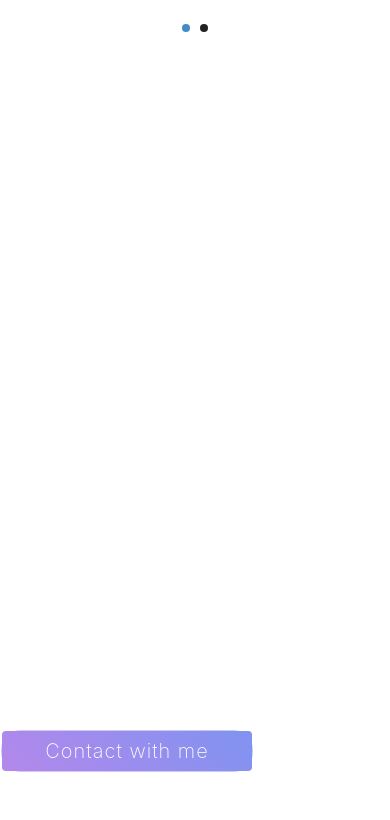
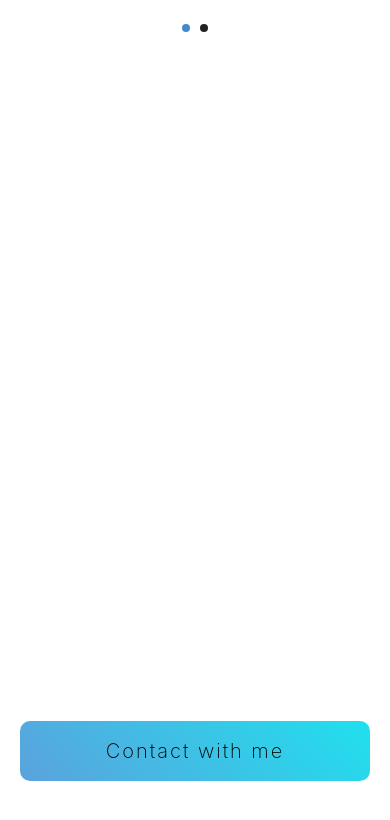
Before and after one commit to SlavaKittel/slavakittel.com, a website with bundled scripts: page index.html in a window 390 px wide. Shown: the part 3051-3871 px from the top of the page. Built offline with nearby package versions, Linux system fonts and the light colour scheme; files whose address does not match are found by name.

Commit message:
done glooey

```diff
--- a/css/mystylish.css
+++ b/css/mystylish.css
@@ -238,7 +238,6 @@ input[type="checkbox"]:checked + label {
   top: -27vw;
 }
 
-
 img {
   position: relative;
   transition: margin-left 0.3s ease;
@@ -275,7 +274,6 @@ img {
   .top3 {
     top: -45vw;
   }
-
 }
 
 /* ----- End SliderHoverEffect ----- */
@@ -296,27 +294,39 @@ img {
   height: 4px;
   border-radius: 3px;
   background-color: rgb(231, 230, 230);
-  transition: all .5s;
+  transition: all 0.5s;
 }
 
-.burger-menu .line-1 { top: 12px; }
-.burger-menu .line-2 { top: 22px; }
-.burger-menu .line-3 { top: 32px; }
+.burger-menu .line-1 {
+  top: 12px;
+}
+.burger-menu .line-2 {
+  top: 22px;
+}
+.burger-menu .line-3 {
+  top: 32px;
+}
 
-.burger-menu.toggled .line-2 { opacity: 0; }
-.burger-menu.toggled .line-1 { transform: translateY(10px) rotate(45deg); }
-.burger-menu.toggled .line-3 { transform: translateY(-10px) rotate(-45deg); }
+.burger-menu.toggled .line-2 {
+  opacity: 0;
+}
+.burger-menu.toggled .line-1 {
+  transform: translateY(10px) rotate(45deg);
+}
+.burger-menu.toggled .line-3 {
+  transform: translateY(-10px) rotate(-45deg);
+}
 
 /* ----- End Burger Menu ----- */
 
 /* ----- Start Gooey Effect ----- */
 
 .containergooey {
- display:flex;
+  display: flex;
   justify-content: center;
   align-items: center;
   height: 100vh;
- filter:url('#goo');
+  filter: url("#goo");
 }
 
 .button {
@@ -325,13 +335,13 @@ img {
   display: flex;
   justify-content: center;
   align-items: center;
- width: 250px;
- height: 40px;
- background: linear-gradient(45deg, #B388EB, #8093F1);
- border-radius: 4px;
- color: #FFF;
+  width: 350px;
+  height: 60px;
+  background: linear-gradient(45deg, rgb(91, 162, 221), rgb(32, 224, 238));
+  border-radius: 10px;
+  color: rgb(0, 0, 0);
   font-size: 20px;
- letter-spacing: 1px;
+  letter-spacing: 2px;
   font-weight: 200;
 }
 
@@ -339,43 +349,50 @@ img {
   opacity: 1;
   position: relative;
   margin: 8px;
- width: 40px;
- height: 40px;
- border-radius: 100%;
+  width: 60px;
+  height: 60px;
+  border-radius: 10%;
   display: inline-block;
- color: #FFF;
- font-size: 20px;
+  color: rgb(248, 248, 248);
+  font-size: 40px;
   text-align: center;
-
- i {
-  margin-top: 10px;
 }
 
- a {
-   color: #FFF;
- }
-}
-
-.twitter {
+.mail {
   background: #00aced;
 }
 
 .facebook {
- background: green;
+  background: #3b5998;
 }
 
-.google {
- background: #dd4b39;
+.linkedin {
+  background: #0e76a8;
 }
 
-.youtube {
- background: #bb0000;
+.instagram {
+  background: #dd2a7b;
 }
 
 .clicked {
   opacity: 1;
- transition: 1.2s all ease-in-out;
- transform: translateY(56px);
+  transition: 1.9s all cubic-bezier(.92,-0.03,.77,.6);
+  transform: translateY(79px);
+}
+.clicked1 {
+  opacity: 1;
+  transition: 1.65s 0.4s all cubic-bezier(.92,-0.03,.77,.6);
+  transform: translateY(100px);
+}
+.clicked2 {
+  opacity: 1;
+  transition: 1.4s 0.6s all cubic-bezier(.92,-0.03,.77,.6);
+  transform: translateY(85px);
+}
+.clicked3 {
+  opacity: 1;
+  transition: 1.4s 0.8s all cubic-bezier(.92,-0.03,.77,.6);
+  transform: translateY(115px);
 }
 
 /* ----- End Gooey Effect ----- */
--- a/index.html
+++ b/index.html
@@ -20,6 +20,7 @@
   <link href="https://fonts.googleapis.com/css?family=Source+Sans+Pro:300,400,700,300italic,400italic,700italic"
     rel="stylesheet" type="text/css" />
   <link href="vendor/simple-line-icons/css/simple-line-icons.css" rel="stylesheet" />
+  <link rel="stylesheet" href="https://cdnjs.cloudflare.com/ajax/libs/font-awesome/4.7.0/css/font-awesome.min.css">
 
   <!-- Custom CSS -->
   <link href="css/stylish-portfolio.css" rel="stylesheet" />
@@ -290,22 +291,23 @@
     <footer class="my-auto myme d-flex" id="contact">
       <div class="containergooey container text-center">
         <div class="button">Contact with me</div>
-        <div class="social twitter"><a href="https://twitter.com" target="_blank"><i class="fa fa-twitter"></i></a>
-        </div>
-        <div class="social facebook"><i class="fa fa-facebook"></i></div>
-        <div class=" social google"><i class="fa fa-google-plus"></i></div>
-        <div class="social youtube"><a href="" target="_blank"><i class="fa fa-youtube"></i></a></div>
-      </div>
-      <svg>
+        <div class="social mail"><i class="far fa-envelope"></i></div>
+        <div class="social facebook"><a href="https://www.facebook.com/radcheg?ref=bookmarks" target="_blank"><i
+              class="fa fa-facebook"></i></a></div>
+        <div class="social linkedin"><a href="https://www.linkedin.com" target="_blank"><i
+              class="fa fa-linkedin"></i></a></div>
+        <div class="social instagram"><a href="https://www.instagram.com/slavakittel" target="_blank"><i
+              class="fa fa-instagram"></i></a></div>
+      <svg style="display: none;">
         <defs>
           <filter id="goo">
             <feGaussianBlur in="SourceGraphic" stdDeviation="8" result="blur" />
-            <feColorMatrix in="blur" mode="matrix" values="1 0 0 0 0  0 1 0 0 0  0 0 1 0 0  0 0 0 20 -9"
-              result="goo" />
+            <feColorMatrix in="blur" mode="matrix" values="1 0 0 0 0  0 1 0 0 0  0 0 1 0 0  0 0 0 19 -9" result="goo" />
             <feBlend in="SourceGraphic" in2="goo" />
           </filter>
         </defs>
       </svg>
+    </div>
     </footer>
   </div>
 
@@ -424,14 +426,19 @@
 
   </script>
 
+  <!-- /* ----- Start Gooey Effect ----- */ -->
+  <script src="https://js.cx/libs/animate.js"></script>
+
   <script>
     $(".button").click(function () {
-      $(".social.twitter").toggleClass("clicked");
-      $(".social.facebook").toggleClass("clicked");
-      $(".social.google").toggleClass("clicked");
-      $(".social.youtube").toggleClass("clicked");
+      $(".social.mail").toggleClass("clicked");
+      $(".social.facebook").toggleClass("clicked1");
+      $(".social.linkedin").toggleClass("clicked2");
+      $(".social.instagram").toggleClass("clicked3");
     })
   </script>
+
+  <!-- /* ----- End Gooey Effect ----- */ -->
 
 
   <!-- $("#sidebar-wrapper").toggleClass("active"); -->
```
Lines whose indentation alone changed are shown as unchanged.
